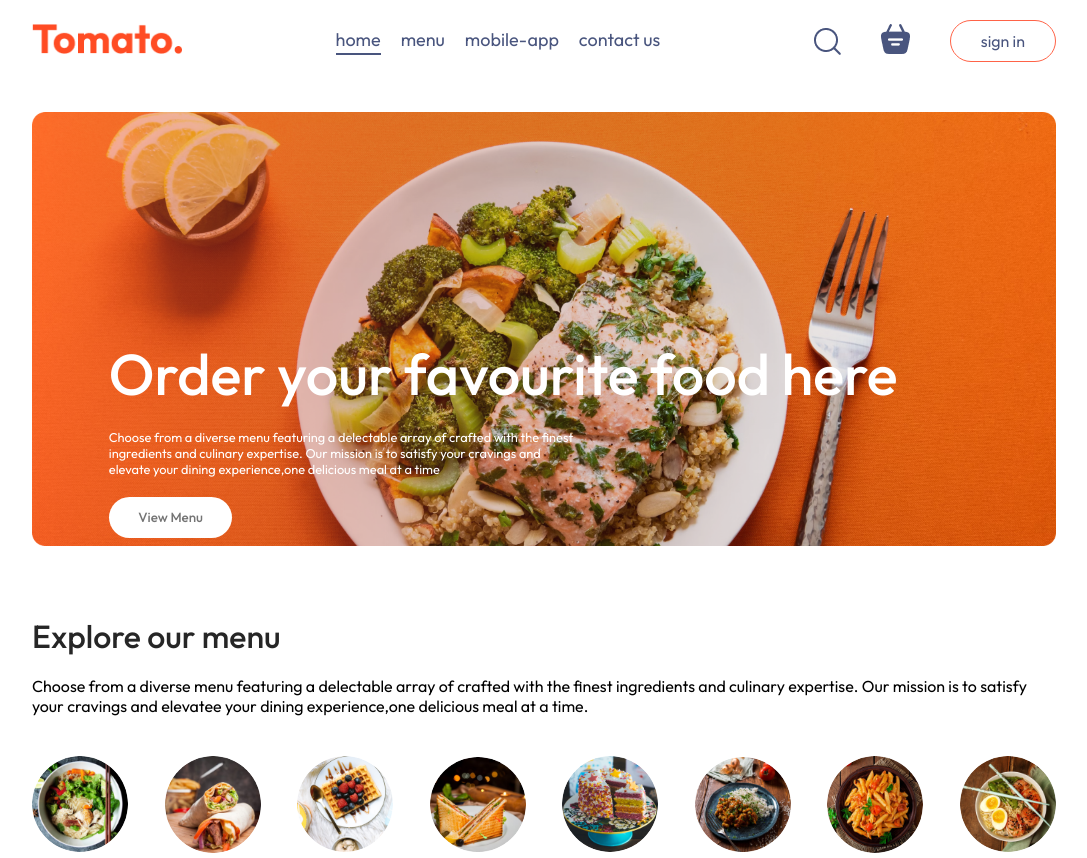
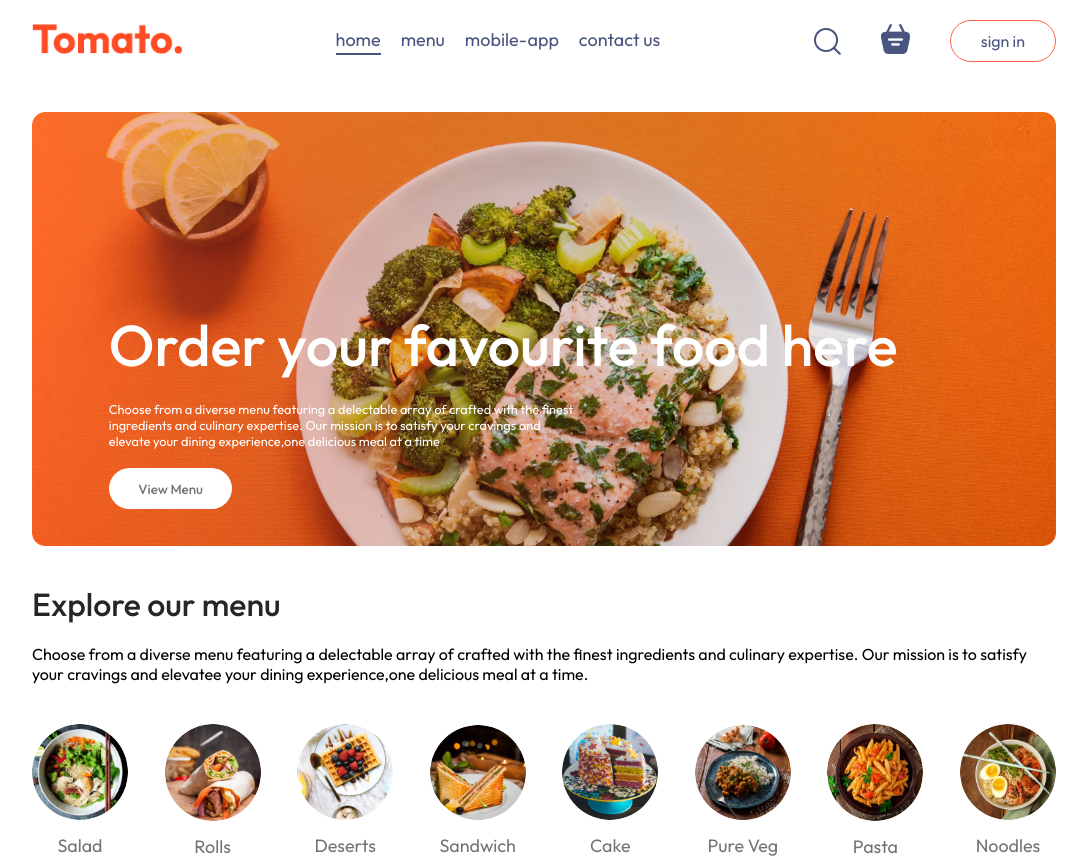
Before and after one commit to Rajeshdev6305/Food-Delivery, a React (Vite) app in the folder frontend/: page / in a window 1280 px wide. Shown: the top 858 px of the page, without its empty margins (96-1183 px from the left). Built offline with nearby package versions, Linux system fonts and the light colour scheme; no server answers.

Commit message:
Update Header.css

```diff
--- a/frontend/src/components/Header/Header.css
+++ b/frontend/src/components/Header/Header.css
@@ -1,5 +1,5 @@
 .header{
-    height: 37vw;
+    height: 34.5vw;
     margin:30px auto ;
     background: url('/header_img.png') no-repeat;
     background-size: contain;
```
